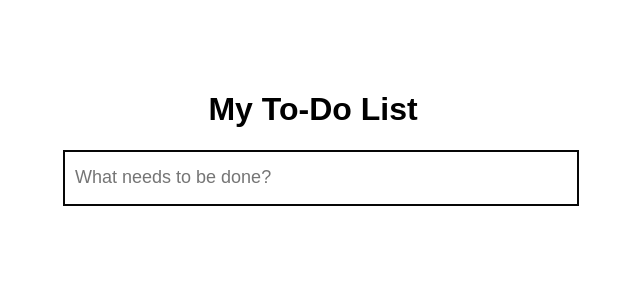
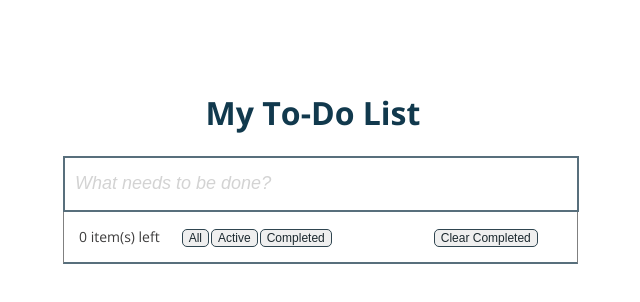
Before and after one commit to hannayang/react_to_do_list, a React (Create React App) app: page / in a window 1280 px wide. Shown: the top 302 px of the page, without its empty margins (327-967 px from the left). Built offline with nearby package versions, Linux system fonts and the light colour scheme.

Commit message:
added displayArray

```diff
--- a/public/index.html
+++ b/public/index.html
@@ -11,6 +11,8 @@
     <link rel="manifest" href="%PUBLIC_URL%/manifest.json">
     <link rel="shortcut icon" href="%PUBLIC_URL%/favicon.ico">
     <link rel="stylesheet" href="https://use.fontawesome.com/releases/v5.8.2/css/all.css" integrity="sha384-oS3vJWv+0UjzBfQzYUhtDYW+Pj2yciDJxpsK1OYPAYjqT085Qq/1cq5FLXAZQ7Ay" crossorigin="anonymous">
+    <link href="https://fonts.googleapis.com/css?family=Open+Sans:400,700&display=swap" rel="stylesheet">
+
     <!--
       Notice the use of %PUBLIC_URL% in the tags above.
       It will be replaced with the URL of the `public` folder during the build.
--- a/src/Containers/App.css
+++ b/src/Containers/App.css
@@ -1,20 +1,32 @@
+.App-wrap {
+  background-color: white;
+}
+
 .App {
   height: 100%;
   width: 500px;
   margin: 0 auto;
-  padding-top: 70px;
+  padding: 70px 0;
+  font-family: 'Open Sans', sans-serif;
 }
 
 h1 {
   text-align: center;
+  color: rgb(17, 57, 77);
 }
 
-input {
+input[type=text] {
   height: 50px;
   width: 500px;
   font-size: 18px;
+  color: #2F4550;
   padding-left: 10px;
-  border: 2px solid rgb(7, 7, 7);
+  border: 2px solid #586F7C;
+}
+
+::placeholder {
+  color: lightgray;
+  font-style: italic;
 }
 
 ul {
@@ -27,13 +39,16 @@ ul {
 
 li {
   padding: 15px;
-  border: 1px solid gray;
+  border: 1px solid #586F7C;
   border-top: none;
-  padding-left: 15px;
+  color: #2F4550;
 }
 
-button {
-  margin-right: 20px;
+input[type=checkbox] {
+  display: inline-block;
+  margin-right: 15px;
+  font-size: 30px;
+  cursor: pointer;
 }
 
 li span {
@@ -42,7 +57,47 @@ li span {
   overflow-wrap: break-word;
 }
 
+i {
+cursor: pointer;
+}
+
 .fa-times {
-  cursor: pointer;
   color: darkred;
 }
+
+.line-through {
+  text-decoration: line-through;
+}
+
+.gray {
+  color: rgb(159, 189, 171);
+}
+
+.summary {
+  width: 483px;
+  font-size: 14px;
+  color: rgb(61, 60, 60);
+  padding: 15px;
+  border: 1px solid gray;
+  border-top: none;
+  border-bottom: 2px solid #586F7C;
+}
+
+button {
+  font-size: 12px;
+  color: rgb(27, 40, 46);
+  border: 1px solid #2F4550;
+  border-radius: 5px;
+  margin-left: 2px;
+  cursor: pointer;
+}
+
+.status-buttons {
+  display: inline-block;
+  margin-left: 20px;
+}
+
+.clear-button {
+  display: inline-block;
+  margin-left: 100px;
+}
--- a/src/Containers/App.js
+++ b/src/Containers/App.js
@@ -7,10 +7,15 @@ class App extends Component {
     this.state = {
       userInput: '',
       toDoArray: [],
+      displayArray: [],
     };
     this.inputChangeHandler = this.inputChangeHandler.bind(this);
     this.pressEnterHandler = this.pressEnterHandler.bind(this);
     this.deleteItemHandler = this.deleteItemHandler.bind(this);
+    this.clickAllHanderler = this.clickAllHanderler.bind(this);
+    this.clickActiveHandler = this.clickActiveHandler.bind(this);
+    this.clickCompletedHandler = this.clickCompletedHandler.bind(this);
+    this.clearCompletedHandler = this.clearCompletedHandler.bind(this);
   }
 
   inputChangeHandler(event) {
@@ -26,9 +31,18 @@ class App extends Component {
     if(this.state.userInput === '') {
       return
     }
+    // const spaceRegex = / /;
+
     this.setState({
       userInput: '',
-      toDoArray: this.state.toDoArray.concat(this.state.userInput),
+      toDoArray: this.state.toDoArray.concat({
+        input: this.state.userInput,
+        isCompleted: false,
+      }),
+      displayArray: this.state.toDoArray.concat({
+        input: this.state.userInput,
+        isCompleted: false,
+      }),
     })
   };
 
@@ -39,31 +53,76 @@ class App extends Component {
     this.state.toDoArray.splice(itemIndex, 1);
     this.setState({
       toDoArray: this.state.toDoArray,
+      displayArray: this.state.toDoArray,
     })
   };
 
+  checkboxClickHandler(item) {
+    item.isCompleted = !item.isCompleted;
+    this.setState({
+      toDoArray: this.state.toDoArray,
+      displayArray: this.state.toDoArray,
+    })
+  };
+
+  clickAllHanderler() {
+    this.setState({
+      displayArray: this.state.toDoArray,
+    })
+  };
+
+  clickActiveHandler() {
+    const filteredActiveArray = [...this.state.toDoArray].filter(item => {
+      return item.isCompleted === false
+    })
+    this.setState({
+      displayArray: filteredActiveArray,
+    })
+  };
+
+  clickCompletedHandler() {
+    const filteredCompletedArray = [...this.state.toDoArray].filter(item => {
+      return item.isCompleted === true
+    })
+    this.setState({
+      displayArray: filteredCompletedArray,
+    })
+  };
+
+  clearCompletedHandler() {
+    const filteredActiveArray = [...this.state.toDoArray].filter(item => {
+      return item.isCompleted === false
+    })
+    this.setState({
+      toDoArray: filteredActiveArray,
+      displayArray: filteredActiveArray,
+    })
+  };
 
   renderItems() {
-    return this.state.toDoArray.map(item => {
+    return this.state.displayArray.map(item => {
+      const completedClass = item.isCompleted ? 'line-through gray' : '';
       return (
       <li>
-        <button onClick={this.checkCompleteHandler}></button>
-        <span>{item}</span>
+        <input
+          type='checkbox'
+          checked={item.isCompleted}
+          onClick={() => this.checkboxClickHandler(item)} />
+        <span className={completedClass}>{item.input}</span>
         <i onClick={() => this.deleteItemHandler(item)} className="fas fa-times"></i>
       </li>
       )
     })
   };
 
-  getExtendedState(state) {
-    return {
-    }
-  };
-
   render () {
-    const extendedState = this.getExtendedState(this.state);
+    const itemsLeft = this.state.toDoArray.filter(item => {
+      return item.isCompleted === false
+      });
+    const numOfItemsLeft = itemsLeft.length;
     return (
-      <div className="App">
+      <div className='App-wrap'>
+        <div className='App'>
           <h1> My To-Do List </h1>
           <input
             type = 'text'
@@ -74,6 +133,18 @@ class App extends Component {
           <ul>
           {this.renderItems()}
           </ul>
+          <div className='summary'>
+            {numOfItemsLeft} item(s) left
+            <div className='status-buttons'>
+              <button onClick={this.clickAllHanderler}> All</button>
+              <button onClick={this.clickActiveHandler}> Active </button>
+              <button onClick={this.clickCompletedHandler}> Completed </button>
+            </div>
+            <div className='clear-button'>
+              <button onClick={this.clearCompletedHandler}> Clear Completed </button>
+            </div>
+          </div>
+        </div>
       </div>
     );
   };
```
Lines whose indentation alone changed are shown as unchanged.
